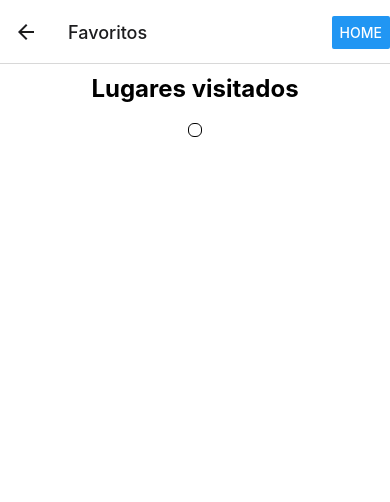
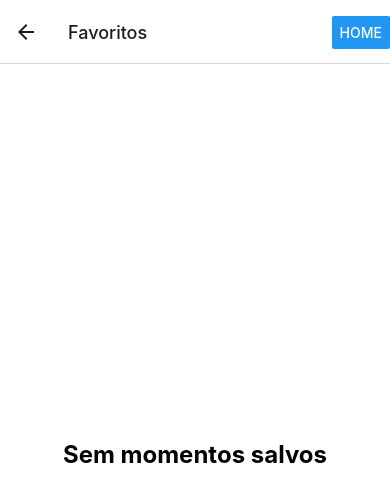
Before and after one commit to tanaka-11/TravelSnap, a React Native app: screen /Favoritos in a window 390 px wide. Shown: the top 502 px of the page. Built offline with nearby package versions, Linux system fonts and the light colour scheme.

Commit message:
terminar amanha

```diff
--- a/screens/Captura.js
+++ b/screens/Captura.js
@@ -84,7 +84,8 @@ export default function CapturaFotoScreen({ navigation }) {
       // Verificar se as informações já estão na lista
       const infosJaSalvas = listaDeInfos.some((info) => {
         return (
-          info.localizacao === infos.localizacao &&
+          info.latitude === infos.latitude &&
+          info.longitude === infos.longitude &&
           info.urlFoto === infos.urlFoto &&
           info.descricao === infos.descricao
         );
@@ -183,6 +184,7 @@ export default function CapturaFotoScreen({ navigation }) {
                 )}
               </MapView>
             </View>
+
             {localizacao ? (
               <Button title="Salvar informações" onPress={salvarInfos} />
             ) : (
@@ -210,7 +212,6 @@ const styles = StyleSheet.create({
   subContainer: {
     alignItems: "center",
     justifyContent: "center",
-    minHeight: 550,
     maxHeight: "100%",
     margin: 20,
     flex: 1,
--- a/screens/Favoritos.js
+++ b/screens/Favoritos.js
@@ -53,9 +53,15 @@ export default function Favoritos() {
     ]); // Passado 3º parametro como um array com um objeto para texto do alert
   };
 
+  console.log(listaFavoritos);
+
   return (
     <View style={styles.container}>
-      <Text style={styles.title}>Lugares visitados</Text>
+      {listaFavoritos.length > 0 ? (
+        <Text style={styles.title}>Lugares visitados</Text>
+      ) : (
+        <Text style={styles.title}>Sem momentos salvos</Text>
+      )}
 
       {listaFavoritos.length > 0 && (
         <Pressable
@@ -68,10 +74,10 @@ export default function Favoritos() {
         </Pressable>
       )}
 
-      <ScrollView>
-        <View style={styles.cardFavorito}>
+      {listaFavoritos.length > 0 && (
+        <ScrollView>
           {listaFavoritos.map((info, index) => (
-            <View key={index}>
+            <View key={index} style={styles.cardFavorito}>
               <Text style={styles.titleCard}>
                 Descrição do Local: {info.descricao}
               </Text>
@@ -80,12 +86,13 @@ export default function Favoritos() {
                 style={styles.fotoCapturada}
               />
               <Text style={styles.textoCard}>
-                Localização: {info.latitude} e {info.longitude}
+                Localização: {info.localizacao.latitude} e{" "}
+                {info.localizacao.longitude}
               </Text>
             </View>
           ))}
-        </View>
-      </ScrollView>
+        </ScrollView>
+      )}
     </View>
   );
 }
@@ -128,6 +135,7 @@ const styles = StyleSheet.create({
     margin: 10,
     padding: 6,
     borderRadius: 6,
+    backgroundColor: "#d3d3d3",
   },
 
   titleCard: {
```
